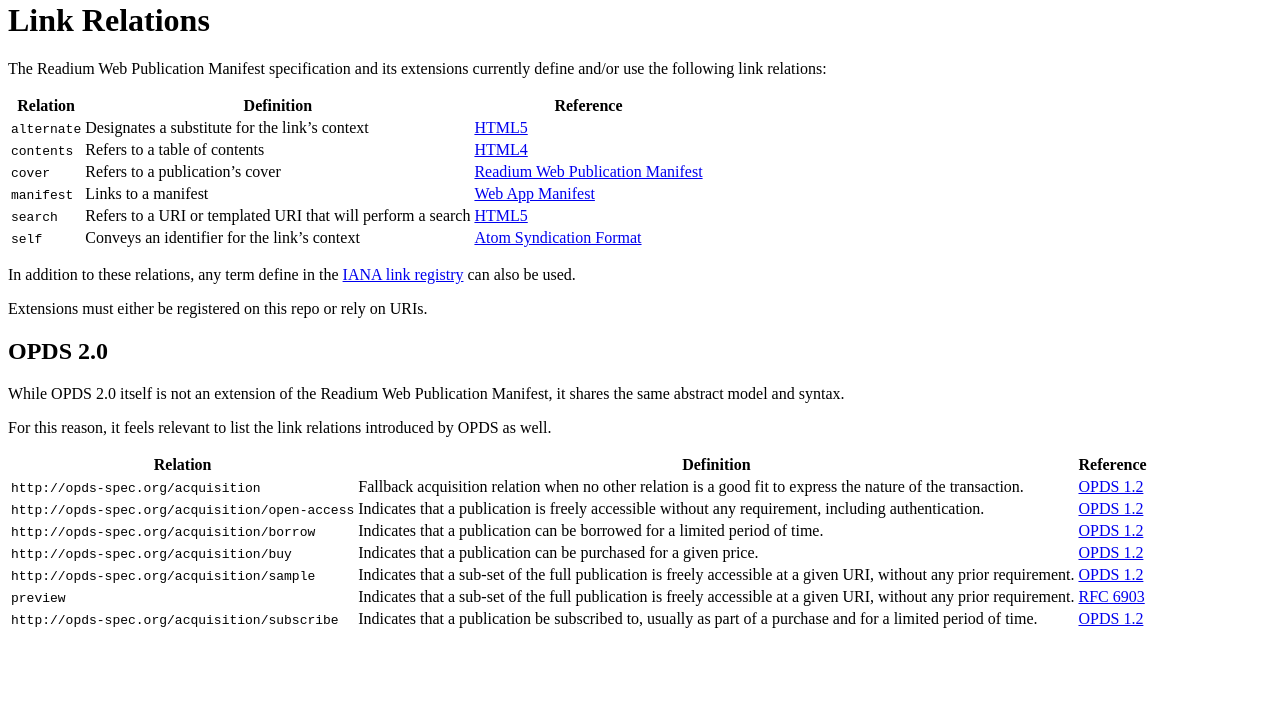
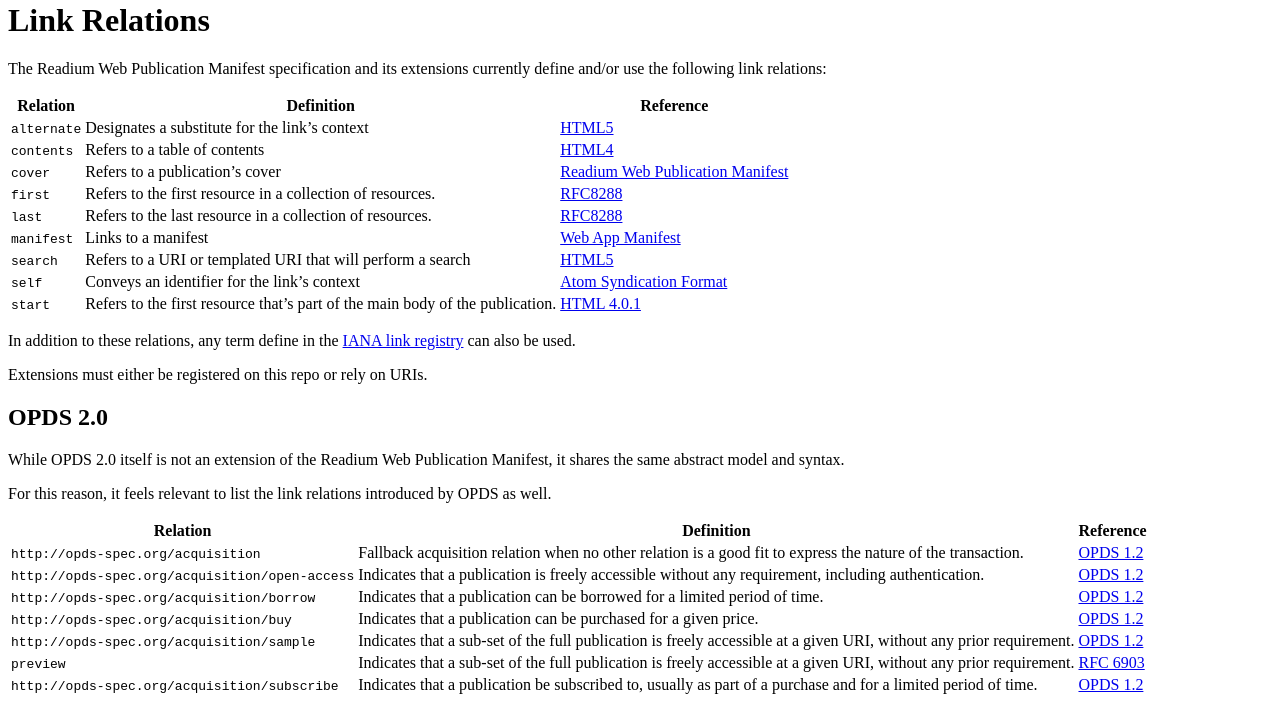
Before and after one commit to readium/webpub-manifest, a Jekyll site: the page built from relationships.md, in a window 1280 px wide. Shown: the part 219-924 px from the top of the page. Built offline with Jekyll 4.4.1, drawn with Linux system fonts in a browser that asks for light colours; our own code applies the rules of GitHub Pages for plain Markdown files; comment, search, counter and statistics services are not loaded; before the commit the page ends 900 px from its top, so only the background shows below that.

Commit message:
Added `rel` values for `first`, `last` and `start`

```diff
--- a/relationships.md
+++ b/relationships.md
@@ -7,9 +7,12 @@
 | `alternate`   | Designates a substitute for the link's context | [HTML5](https://www.w3.org/TR/html5/links.html) |
 | `contents`   | Refers to a table of contents | [HTML4](https://www.w3.org/TR/html4/types.html#type-links) |
 | `cover`   | Refers to a publication's cover | [Readium Web Publication Manifest](https://github.com/readium/webpub-manifest) |
+| `first`   | Refers to the first resource in a collection of resources.  | [RFC8288](https://www.rfc-editor.org/rfc/rfc8288.html) |
+| `last`   | Refers to the last resource in a collection of resources.  | [RFC8288](https://www.rfc-editor.org/rfc/rfc8288.html) |
 | `manifest`   | Links to a manifest | [Web App Manifest](https://www.w3.org/TR/appmanifest/) |
 | `search`   | Refers to a URI or templated URI that will perform a search | [HTML5](https://www.w3.org/TR/html5/links.html) |
 | `self`   | Conveys an identifier for the link's context | [Atom Syndication Format](https://tools.ietf.org/html/rfc4287) |
+| `start`   | Refers to the first resource that's part of the main body of the publication.  | [HTML 4.0.1](https://www.w3.org/TR/html401/) |
 
 In addition to these relations, any term define in the [IANA link registry](https://www.iana.org/assignments/link-relations/link-relations.xhtml) can also be used.
 
```
